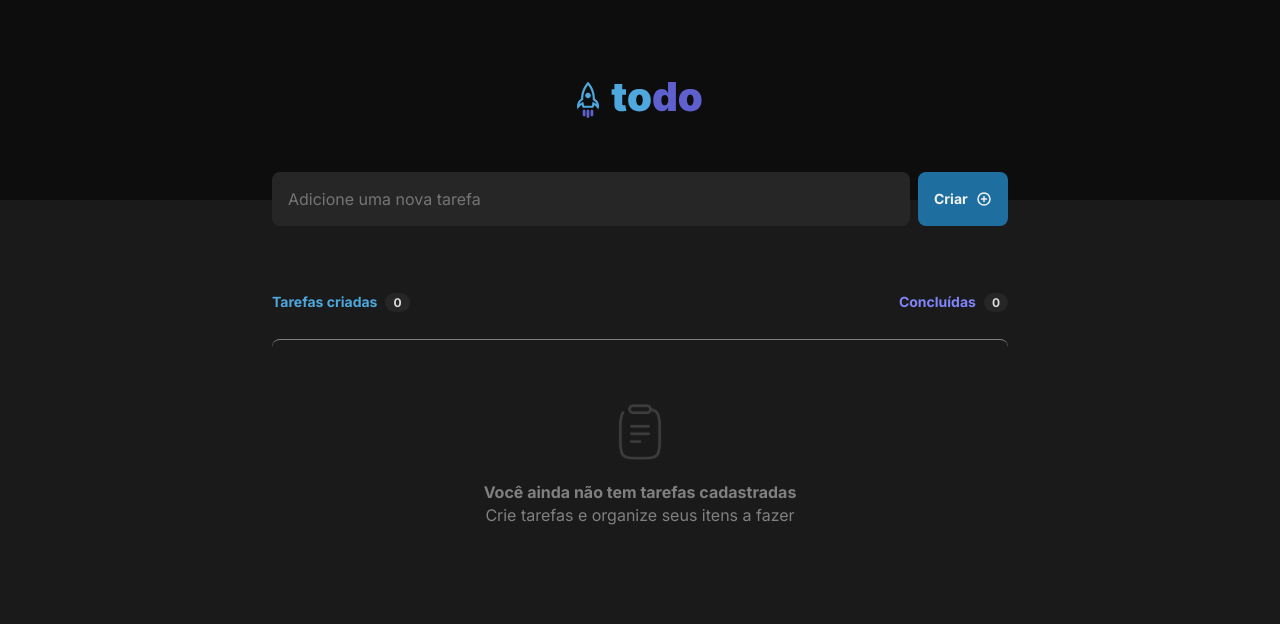
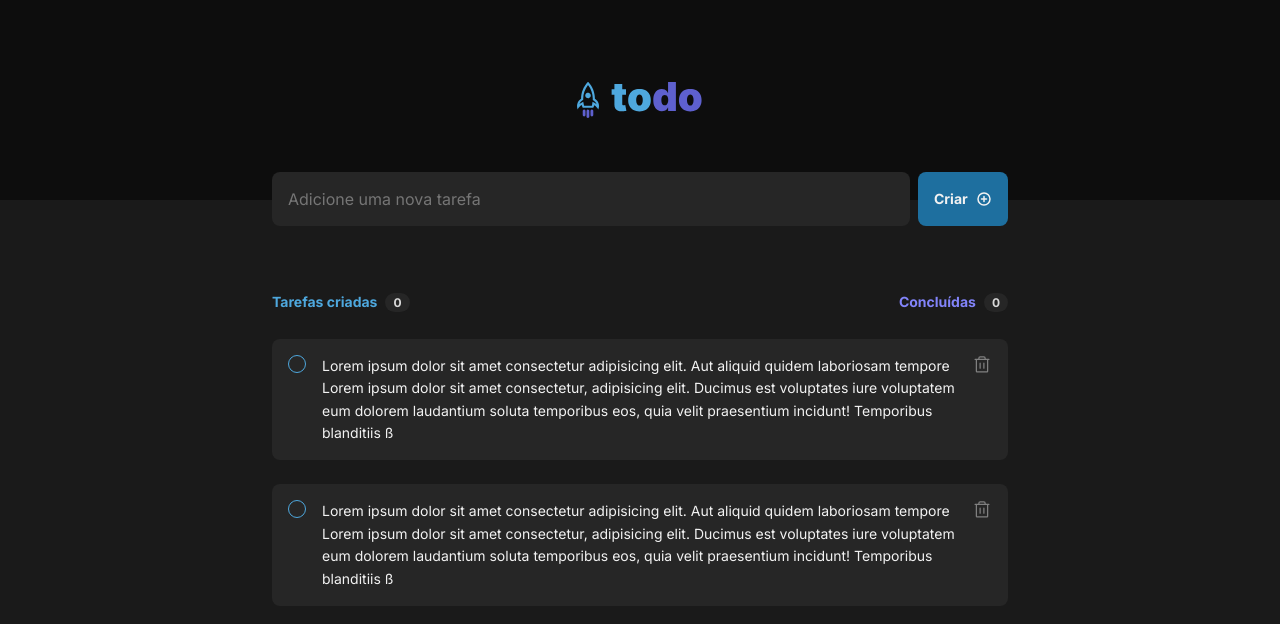
Before and after one commit to EllenBessa/todo-list, a React (Vite) app: page / in a window 1280 px wide. Shown: the top 624 px of the page. Built offline with nearby package versions, Linux system fonts and the light colour scheme.

Commit message:
feat: :lipstick: Componente Task

```diff
--- a/src/App.tsx
+++ b/src/App.tsx
@@ -2,6 +2,7 @@ import { Header } from "./components/Header";
 import { Input } from "./components/Input";
 import { Button } from "./components/Button";
 import { EmptyList } from "./components/EmptyList";
+import { Task } from "./components/Task";
 
 import "./global.css";
 import styles from "./App.module.css";
@@ -30,7 +31,8 @@ export function App() {
             </div>
           </header>
 
-          <EmptyList />
+          <Task />
+          <Task />
         </section>
       </main>
     </>
--- /dev/null
+++ b/src/components/Task.module.css
@@ -0,0 +1,66 @@
+.task {
+  margin-top: 1.5rem;
+
+  background: var(--gray-500);
+  padding: 1rem;
+  border-radius: 8px;
+
+  display: flex;
+  align-items: start;
+  justify-content: space-between;
+  gap: 1rem;
+}
+
+.task input[type="checkbox"] {
+  appearance: none;
+  -webkit-appearance: none;
+
+  border: 1px solid var(--blue);
+  border-radius: 50%;
+
+  min-width: 18px;
+  height: 18px;
+
+  cursor: pointer;
+  position: relative;
+}
+
+.task input:checked {
+  background: var(--purple);
+  border-color: var(--purple);
+}
+
+.task input[type="checkbox"]:checked:before {
+  content: "✓";
+
+  color: var(--gray-100);
+
+  position: absolute;
+  top: -2px;
+  right: 2px;
+}
+
+.task input[type="checkbox"]:hover {
+  background: var(--blue-dark);
+}
+
+.task span {
+  color: var(--gray-100);
+  font-size: 0.875rem;
+}
+
+.task:has(input[type="checkbox"]:checked) span {
+  text-decoration: line-through;
+  color: var(--gray-300);
+}
+
+.task button {
+  all: unset;
+
+  color: var(--gray-300);
+  cursor: pointer;
+}
+
+.task button:hover {
+  color: var(--danger);
+}
--- /dev/null
+++ b/src/components/Task.tsx
@@ -0,0 +1,23 @@
+import { Trash } from "@phosphor-icons/react";
+
+import styles from "./Task.module.css";
+
+export function Task() {
+  return (
+    <div className={styles.task}>
+      <input type="checkbox" />
+
+      <span>
+        Lorem ipsum dolor sit amet consectetur adipisicing elit. Aut aliquid
+        quidem laboriosam tempore Lorem ipsum dolor sit amet consectetur,
+        adipisicing elit. Ducimus est voluptates iure voluptatem eum dolorem
+        laudantium soluta temporibus eos, quia velit praesentium incidunt!
+        Temporibus blanditiis ß{" "}
+      </span>
+
+      <button>
+        <Trash size={20} />
+      </button>
+    </div>
+  );
+}
```
